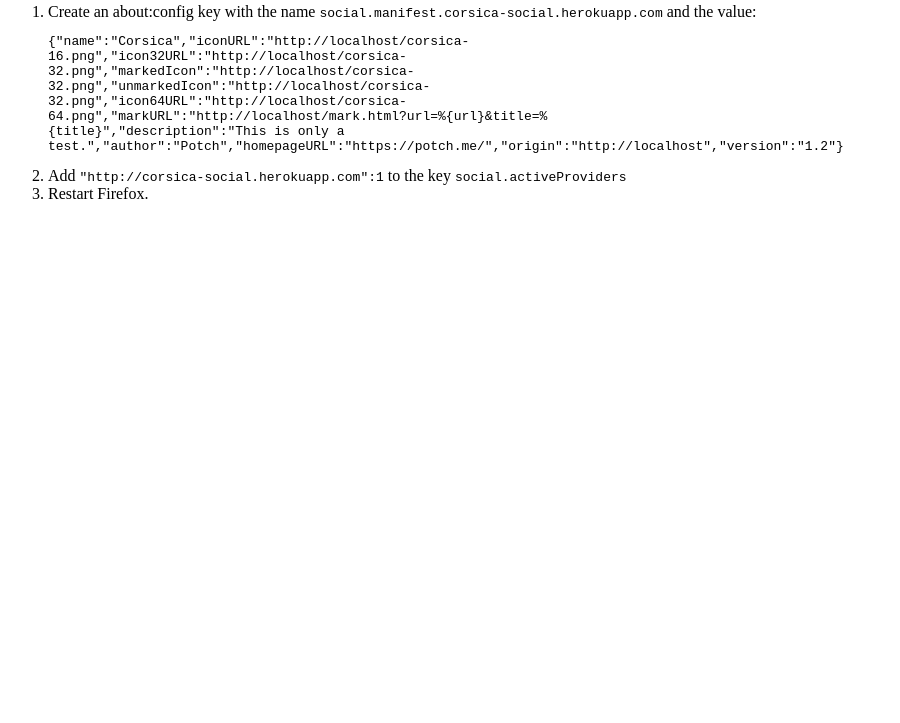
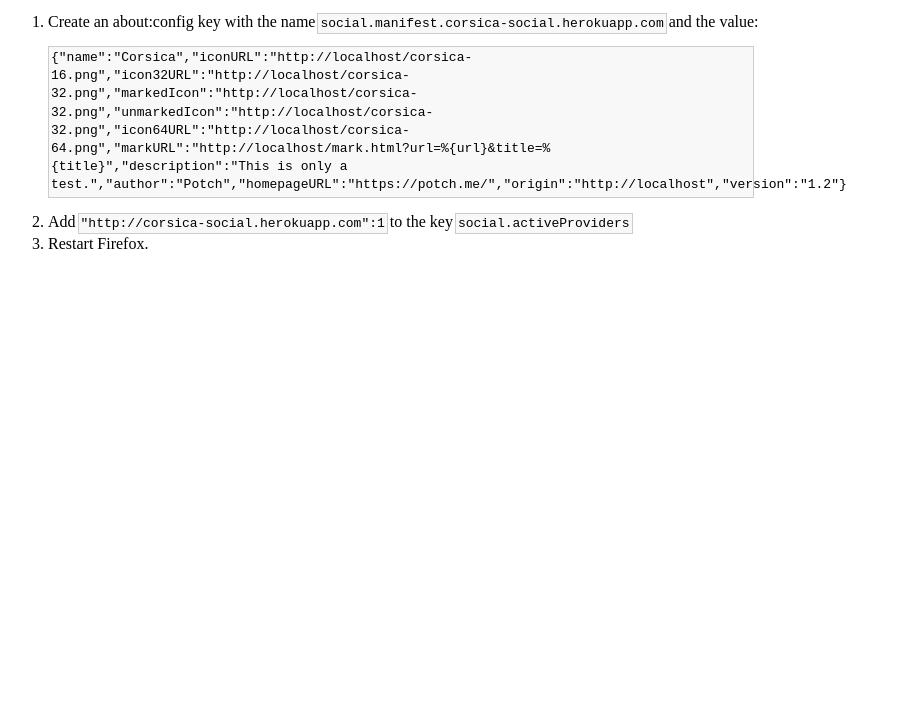
Before and after one commit to mozilla/corsica-social, a website: page static/index.html in a window 1280 px wide. Shown: the part 77-800 px from the top of the page, without its empty margins (0-900 px from the left). Drawn offline with Linux system fonts and the light colour scheme.

Commit message:
formatting

```diff
--- a/static/index.html
+++ b/static/index.html
@@ -7,6 +7,17 @@
       pre {
         max-width: 700px;
         white-space: pre-wrap;
+      }
+      body {
+        line-height: 1.4;
+      }
+      code, pre {
+        padding: 2px;
+        border: 1px solid #ccc;
+        background: #f8f8f8;
+      }
+      code {
+        margin: -2px;
       }
     </style>
   </head>
```
